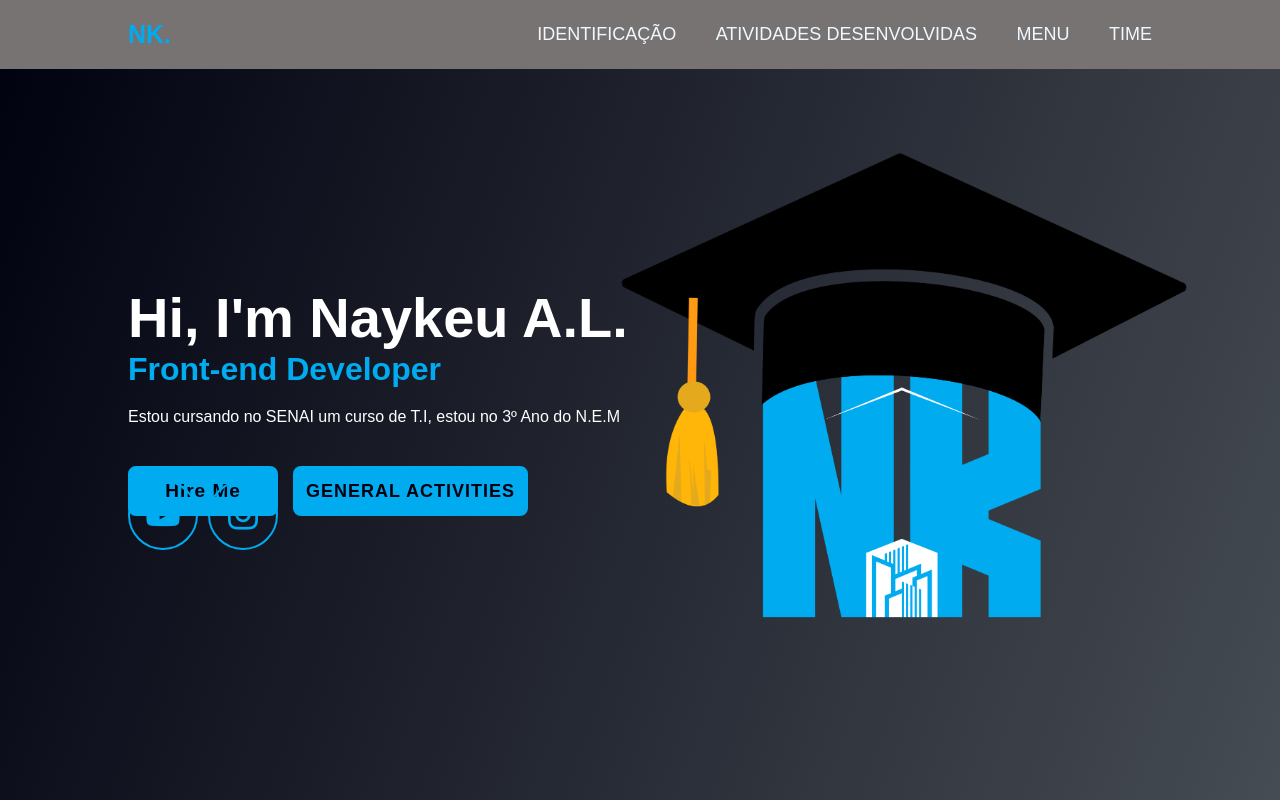
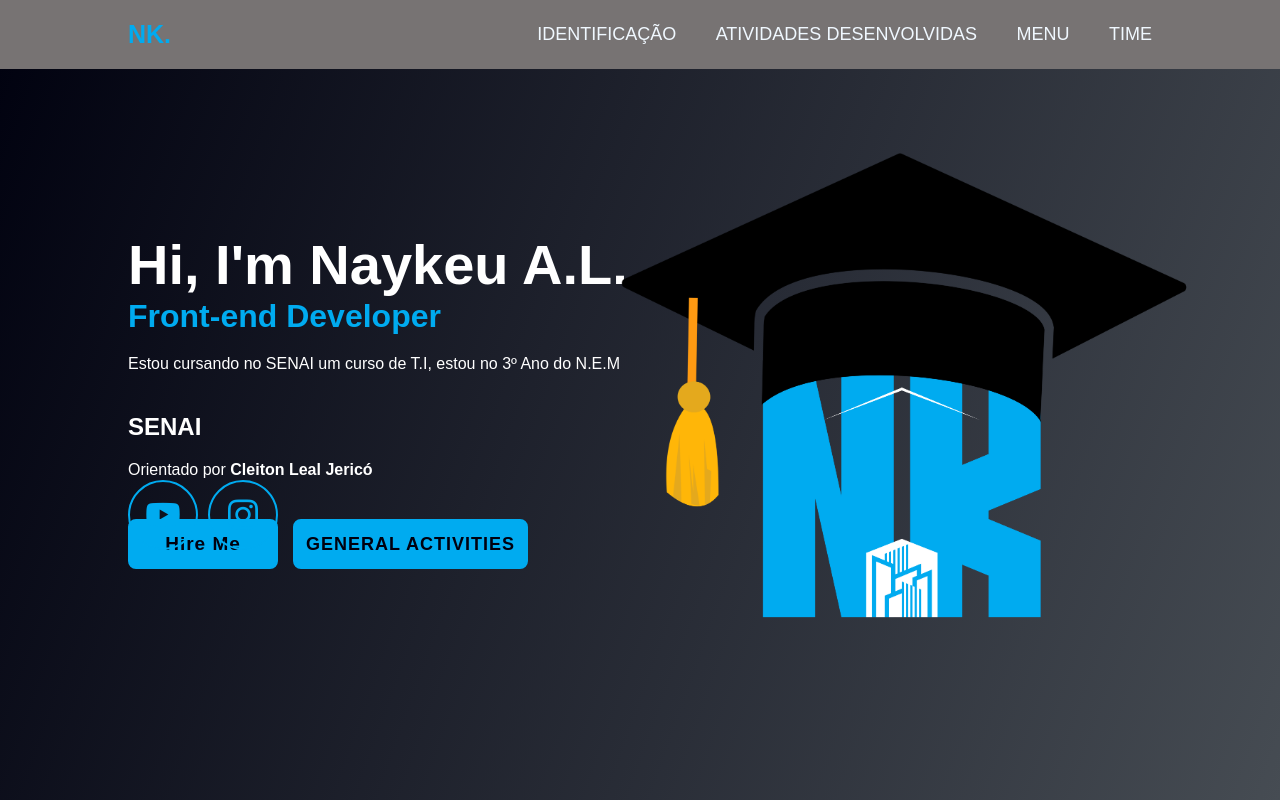
Before and after one commit to BlackRobinn/Portf-lio-01, a plain HTML site: page index.html in a window 1280 px wide. Drawn offline with nearby package versions, Linux system fonts and the light colour scheme.

Commit message:
Update index.html

```diff
--- a/index.html
+++ b/index.html
@@ -28,7 +28,16 @@
         <div class="home-content">
             <h1>Hi, I'm Naykeu A.L.</h1>
             <h3>Front-end Developer</h3>
-            <p>Estou cursando no SENAI um curso de T.I, estou no 3º Ano do N.E.M</p>
+            <p>Estou cursando no SENAI um curso de T.I, estou no 3º Ano do N.E.M
+
+            <div class="cleiton">
+            <h2>SENAI</h2>
+            <p>
+                    Orientado por <strong>Cleiton Leal Jericó</strong>
+            </p>
+        </div>
+
+
             <div class="btn-box">
                 <a href="identificação.html">Hire Me</a>
 
```
